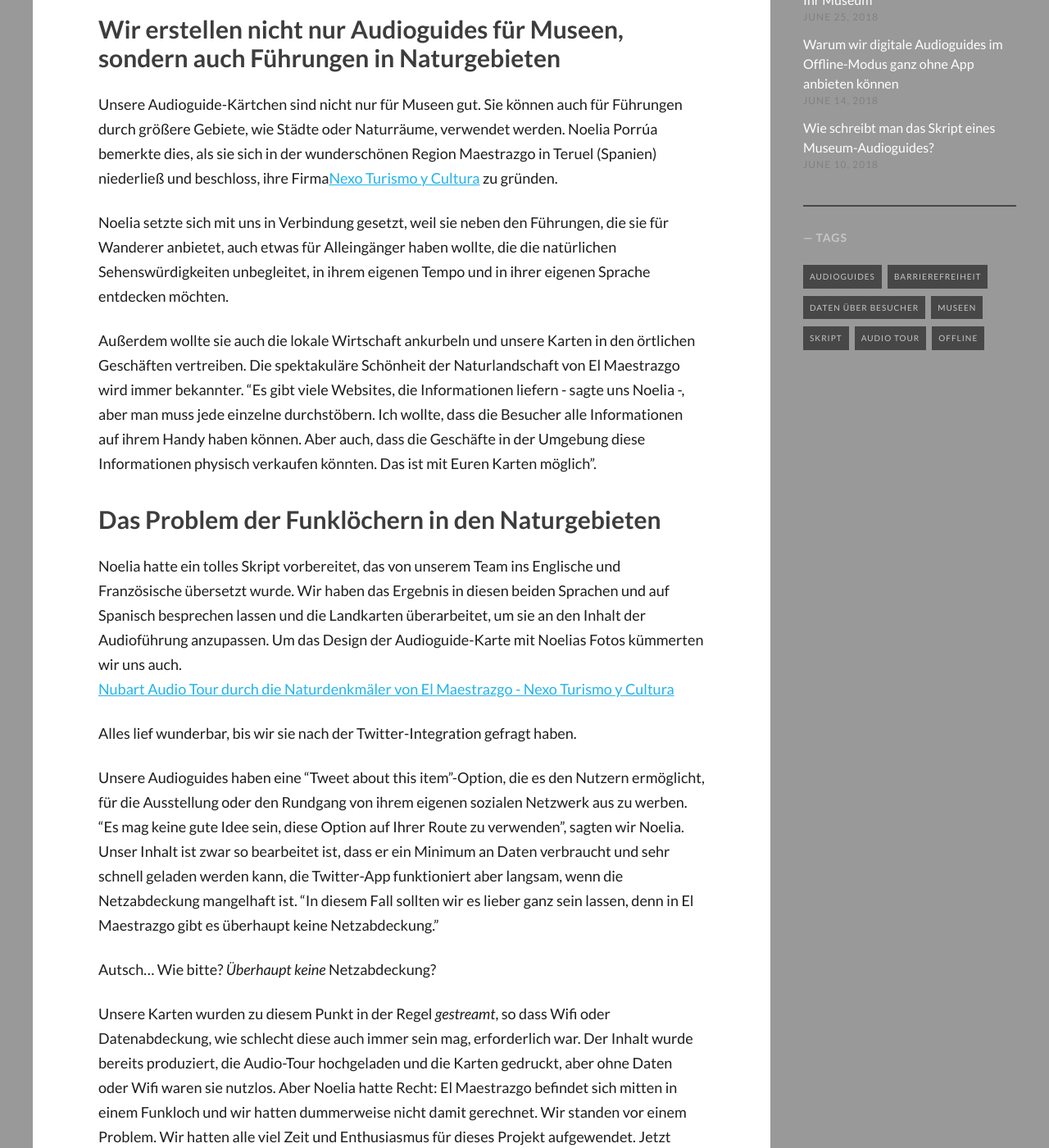
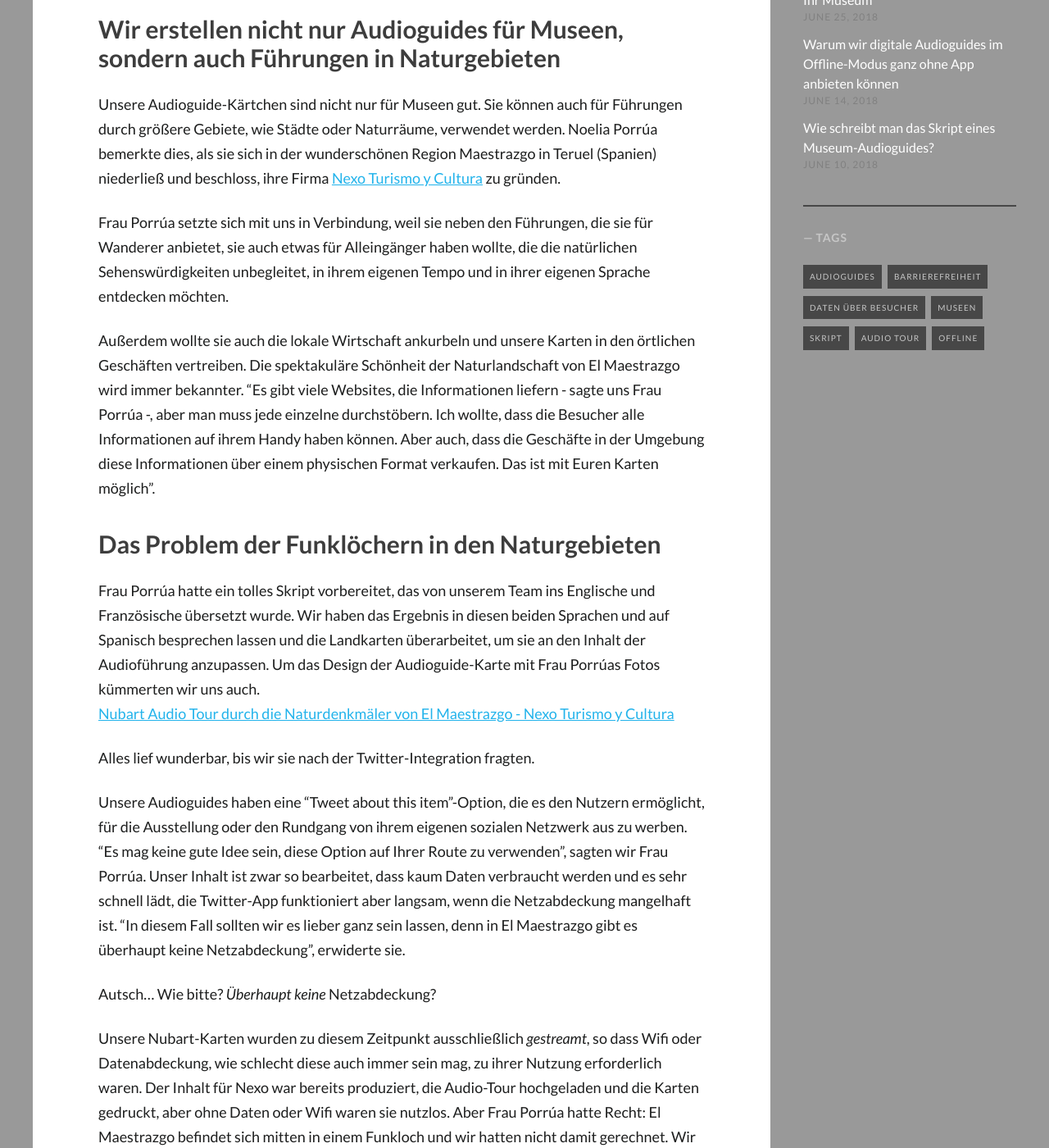
Before and after one commit to nubart/blog-de, a Jekyll site: the page built from _posts/2018-06-14-digitale-audioguides-offline-ohne-netzabdeckung.md, in a window 1280 px wide and 1400 px high, scrolled down 1117 px. Shown: the whole window at 82% size. Built offline with Jekyll 4.4.1, drawn with Linux system fonts in a browser that asks for light colours; some web fonts are replaced; comment, search, counter and statistics services are not loaded; some of the changed text lies outside the part shown.

Commit message:
Blog DE vierter Post

```diff
--- a/_posts/2018-06-14-digitale-audioguides-offline-ohne-netzabdeckung.md
+++ b/_posts/2018-06-14-digitale-audioguides-offline-ohne-netzabdeckung.md
@@ -19,28 +19,27 @@ Manchmal ist ein Problem eine verkleidete Chance. Das haben wir festgestellt, al
 
 ## Wir erstellen nicht nur Audioguides für Museen, sondern auch Führungen in Naturgebieten
 
-   Unsere Audioguide-Kärtchen sind nicht nur für Museen gut. Sie können auch für Führungen durch größere Gebiete, wie Städte oder Naturräume, verwendet werden. Noelia Porrúa bemerkte dies, als sie sich in der wunderschönen Region Maestrazgo in Teruel (Spanien) niederließ und beschloss, ihre Firma[Nexo Turismo y Cultura](https://www.nexoturismocultura.com/){:target="_blank"} zu gründen.
+   Unsere Audioguide-Kärtchen sind nicht nur für Museen gut. Sie können auch für Führungen durch größere Gebiete, wie Städte oder Naturräume, verwendet werden. Noelia Porrúa bemerkte dies, als sie sich in der wunderschönen Region Maestrazgo in Teruel (Spanien) niederließ und beschloss, ihre Firma [Nexo Turismo y Cultura](https://www.nexoturismocultura.com/){:target="_blank"} zu gründen.
 
-   Noelia setzte sich mit uns in Verbindung gesetzt, weil sie neben den Führungen, die sie für Wanderer anbietet, auch etwas für Alleingänger haben wollte, die die natürlichen Sehenswürdigkeiten unbegleitet, in ihrem eigenen Tempo und in ihrer eigenen Sprache entdecken möchten.
+   Frau Porrúa setzte sich mit uns in Verbindung, weil sie neben den Führungen, die sie für Wanderer anbietet, sie auch etwas für Alleingänger haben wollte, die die natürlichen Sehenswürdigkeiten unbegleitet, in ihrem eigenen Tempo und in ihrer eigenen Sprache entdecken möchten.
 
-   Außerdem wollte sie auch die lokale Wirtschaft ankurbeln und unsere Karten in den örtlichen Geschäften vertreiben. Die spektakuläre Schönheit der Naturlandschaft von El Maestrazgo wird immer bekannter. "Es gibt viele Websites, die Informationen liefern - sagte uns Noelia -, aber man muss jede einzelne durchstöbern. Ich wollte, dass die Besucher alle Informationen auf ihrem Handy haben können. Aber auch, dass die Geschäfte in der Umgebung diese Informationen physisch verkaufen könnten. Das ist mit Euren Karten möglich".
+   Außerdem wollte sie auch die lokale Wirtschaft ankurbeln und unsere Karten in den örtlichen Geschäften vertreiben. Die spektakuläre Schönheit der Naturlandschaft von El Maestrazgo wird immer bekannter. "Es gibt viele Websites, die Informationen liefern - sagte uns Frau Porrúa -, aber man muss jede einzelne durchstöbern. Ich wollte, dass die Besucher alle Informationen auf ihrem Handy haben können. Aber auch, dass die Geschäfte in der Umgebung diese Informationen über einem physischen Format verkaufen. Das ist mit Euren Karten möglich".
 
 ## Das Problem der Funklöchern in den Naturgebieten
 
-   Noelia hatte ein tolles Skript vorbereitet, das von unserem Team ins Englische und Französische übersetzt wurde. Wir haben das Ergebnis in diesen beiden Sprachen und auf Spanisch besprechen lassen und die Landkarten überarbeitet, um sie an den Inhalt der Audioführung anzupassen. Um das Design der Audioguide-Karte mit Noelias Fotos kümmerten wir uns auch.
-   [Nubart Audio Tour durch die Naturdenkmäler von El Maestrazgo - Nexo Turismo y Cultura]({{site.baseurl}}}/images/posts/audioguide-nexo-nubart.jpg){: .center-image }
+   Frau Porrúa hatte ein tolles Skript vorbereitet, das von unserem Team ins Englische und Französische übersetzt wurde. Wir haben das Ergebnis in diesen beiden Sprachen und auf Spanisch besprechen lassen und die Landkarten überarbeitet, um sie an den Inhalt der Audioführung anzupassen. Um das Design der Audioguide-Karte mit Frau Porrúas Fotos kümmerten wir uns auch.
+   [Nubart Audio Tour durch die Naturdenkmäler von El Maestrazgo - Nexo Turismo y Cultura]({{site.baseurl}}}/images/posts/audioguide-nexo-nubart2.jpg){: .center-image }
 
-   Alles lief wunderbar, bis wir sie nach der Twitter-Integration gefragt haben.
+   Alles lief wunderbar, bis wir sie nach der Twitter-Integration fragten.
 
-
-   Unsere Audioguides haben eine "Tweet about this item"-Option, die es den Nutzern ermöglicht, für die Ausstellung oder den Rundgang von ihrem eigenen sozialen Netzwerk aus zu werben. "Es mag keine gute Idee sein, diese Option auf Ihrer Route zu verwenden", sagten wir Noelia. Unser Inhalt ist zwar so bearbeitet ist, dass er ein Minimum an Daten verbraucht und sehr schnell geladen werden kann, die Twitter-App funktioniert aber langsam, wenn die Netzabdeckung mangelhaft ist. "In diesem Fall sollten wir es lieber ganz sein lassen, denn in El Maestrazgo gibt es überhaupt keine Netzabdeckung."
+   Unsere Audioguides haben eine "Tweet about this item"-Option, die es den Nutzern ermöglicht, für die Ausstellung oder den Rundgang von ihrem eigenen sozialen Netzwerk aus zu werben. "Es mag keine gute Idee sein, diese Option auf Ihrer Route zu verwenden", sagten wir Frau Porrúa. Unser Inhalt ist zwar so bearbeitet, dass kaum Daten verbraucht werden und es sehr schnell lädt, die Twitter-App funktioniert aber langsam, wenn die Netzabdeckung mangelhaft ist. "In diesem Fall sollten wir es lieber ganz sein lassen, denn in El Maestrazgo gibt es überhaupt keine Netzabdeckung", erwiderte sie.
 
 Autsch... Wie bitte? *Überhaupt keine* Netzabdeckung?
 
-Unsere Karten wurden zu diesem Punkt in der Regel *gestreamt*, so dass Wifi oder Datenabdeckung, wie schlecht diese auch immer sein mag, erforderlich war. Der Inhalt wurde bereits produziert, die Audio-Tour hochgeladen und die Karten gedruckt, aber ohne Daten oder Wifi waren sie nutzlos.
-Aber Noelia hatte Recht: El Maestrazgo befindet sich mitten in einem Funkloch und wir hatten dummerweise nicht damit gerechnet.
+Unsere Nubart-Karten wurden zu diesem Zeitpunkt ausschließlich *gestreamt*, so dass Wifi oder Datenabdeckung, wie schlecht diese auch immer sein mag, zu ihrer Nutzung erforderlich waren. Der Inhalt für Nexo war bereits produziert, die Audio-Tour hochgeladen und die Karten gedruckt, aber ohne Daten oder Wifi waren sie nutzlos.
+Aber Frau Porrúa hatte Recht: El Maestrazgo befindet sich mitten in einem Funkloch und wir hatten nicht damit gerechnet.
 Wir standen vor einem Problem. Wir hatten alle viel Zeit und Enthusiasmus für dieses Projekt aufgewendet. Jetzt konnten wir mit den 5.000 gedruckten Karten einen hübschen Untersetzer basteln und der Kundin das Geld zurückgeben, oder nach einer technischen Lösung suchen.
-Wir wählten das Zweite.
+Wir entschieden uns für das Zweite.
 
 ## Das Problem des Offline-Abrufen von Inhalten ohne dafür eine App zu installieren
 
@@ -54,7 +53,7 @@ Wir wählten das Zweite.
    In diesem Video sehen Sie den gesamten Prozess in Echtzeit:
    <iframe src="https://player.vimeo.com/video/250765199" width="640" height="360" frameborder="0" webkitowowowfullscreen mozallowfullscreen allowfullscreen></iframe>{: .center-image }
    Der Zugriff auf unsere Offline-Audiotouren ist genauso einfach wie der Zugriff auf unsere Standard-Audioguides in Streaming. Man muss nur ein bisschen länger warten, bis der gesamte Inhalt vorgeladen ist.
-   So hatten wir nicht nur Noelias Problem gelöst. Es war uns sofort klar, dass auch andere Kunden vom Offline-Modus profitieren konnten, wie z.B. Museen die zwar Wi-Fi im Empfangsbereich anbieten, aber keine Abdeckung in den restlichen Räumen anbieten. Auch Touristen von ausserhalb der EU können so auf das teure *Roaming* versichten, da sie einen kostenlosen Wifi-Spot zum Herunterladen der Inhalte nutzen können.
+   So hatten wir nicht nur Frau Porrúas Problem gelöst. Es war uns sofort klar, dass auch andere Kunden vom Offline-Modus profitieren konnten, wie z.B. Museen die zwar Wi-Fi im Empfangsbereich anbieten, aber keine Abdeckung in den restlichen Räumen anbieten. Auch Touristen von ausserhalb der EU können so auf das teure *Roaming* versichten, da sie einen kostenlosen Wifi-Spot zum Herunterladen der Inhalte nutzen können.
    Inzwischen haben wir diese Entwicklung erweitert und bieten nun auch eine Hybridlösung an, bei der nur die Audiospuren, die Bereichen mit schlechter Konnektivität zugeordnet sind, von uns in den Offline-Modus geschaltet werden. Dies verbessert die Ladegeschwindigkeit.
 
 
```
